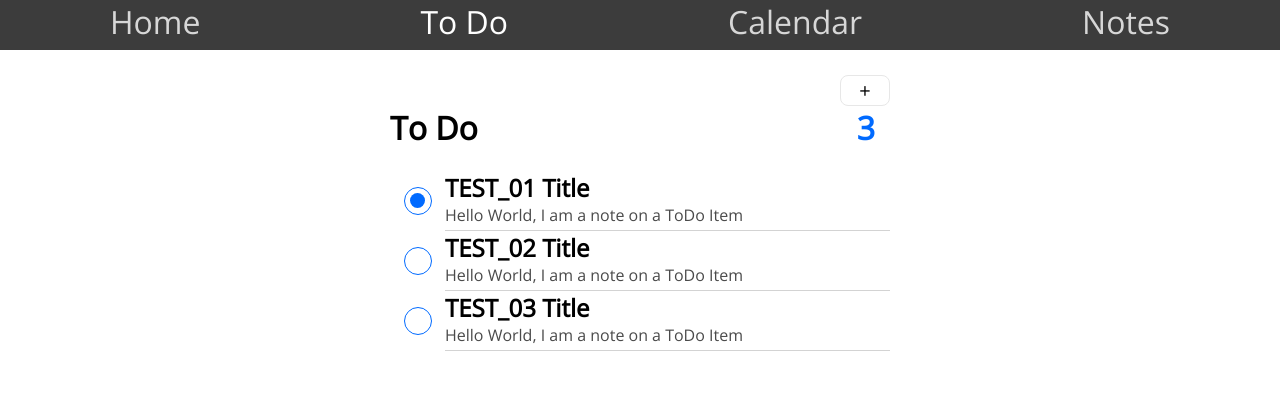
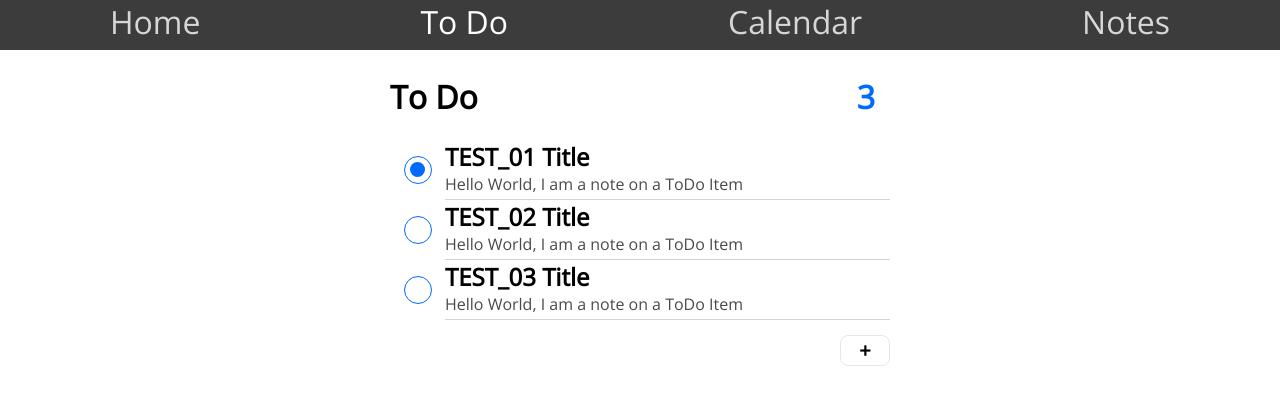
Before and after one commit to twillia7/senior-project, a React (Create React App) app: page /todo in a window 1280 px wide. Shown: the top 404 px of the page. Built offline with nearby package versions, Linux system fonts and the light colour scheme.

Commit message:
Update todo item style

```diff
--- a/src/ToDo/pages/ToDoPage.js
+++ b/src/ToDo/pages/ToDoPage.js
@@ -44,9 +44,6 @@ const ToDoPage = () => {
 
   return (
     <div>
-      <div className="addToDoButtonContainer displayFlex justifyFlexEnd">
-        <button className="addToDoButton">+</button>
-      </div>
       <div className="toDoHeaderContainer displayFlex spaceBetween">
         <h1 className="toDoHeaderItem">To Do</h1>
         <h1 className="toDoCount toDoHeaderItem">{toDoItems.length}</h1>
@@ -59,6 +56,9 @@ const ToDoPage = () => {
           <div className="emptyMessage">All Items Completed</div>
         }
       </div>
+      <div className="addToDoButtonContainer displayFlex justifyFlexEnd">
+        <button className="addToDoButton">+</button>
+      </div>
     </div>
   )
 }
--- a/src/ToDo/styles/ToDoPage.css
+++ b/src/ToDo/styles/ToDoPage.css
@@ -4,10 +4,12 @@
   width: 100%;
   max-width: 500px;
   margin: auto;
+  margin-top: 15px;
 }
 .addToDoButton {
   font-family: 'Open Sans', sans-serif;
   font-size: 20px;
+  font-weight: bold;
   width: 50px;
   background-color: white;
   color: black;
```
